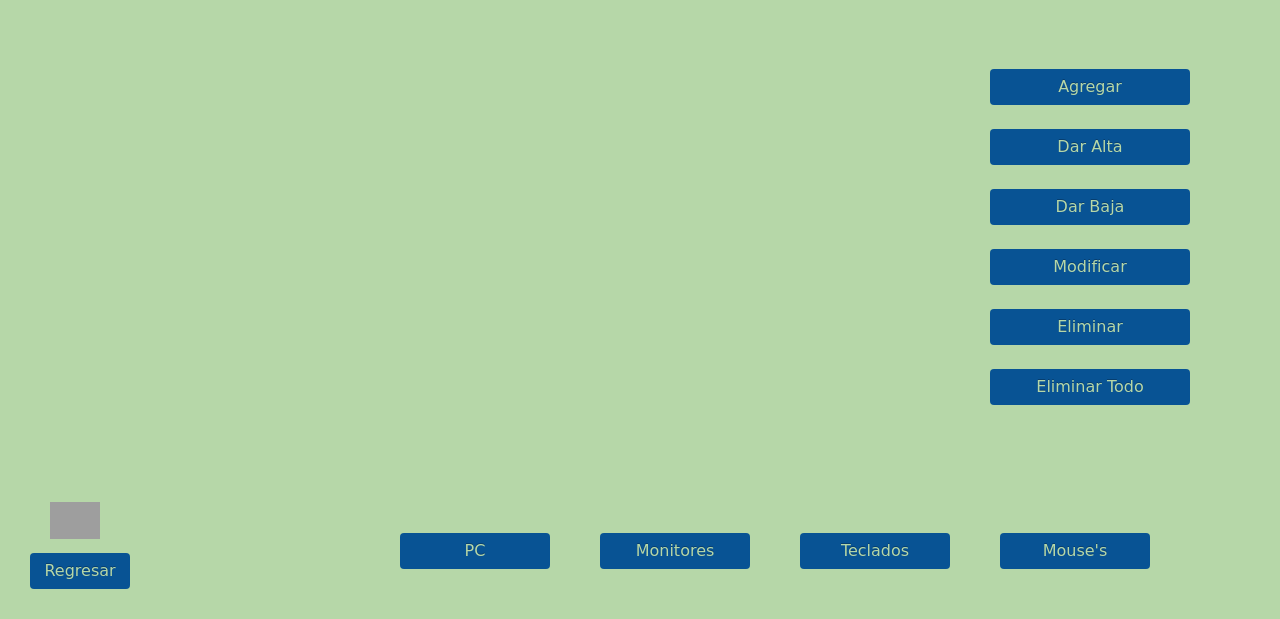
After one commit to luisdavid919/ccreduaem, a PHP site: page /admin_mouse.html in a window 1280 px wide. The commit adds this page. Shown: the part 181-800 px from the top of the page. Run offline with PHP 8.4, Linux system fonts and the light colour scheme; some libraries are stand-ins or nearby versions; grey boxes are pictures that could not be loaded.

Commit message:
Se agregaron 5 ventanas más para Administrador
Recordatorio!!!!
No están configuradas los Botones para abrir al clickear otra ventana.

```diff
--- /dev/null
+++ b/admin_mouse.html
@@ -0,0 +1,72 @@
+<html lang="es">
+<head>
+  <meta charset="utf-8">
+  <title>Centro de Cómputo Redes FCAeI</title>
+  <link rel="stylesheet" href="css/bootstrap.css">
+  <link rel="stylesheet" href="css/estilos.css">
+</head>
+
+<body>
+  <div class="container-fluid">
+<!---LOGOS PRINCIPALES----------->
+    <div class="row">
+  <div class="col-4">
+  <img class='imglogo img-fluid' src="C:\xampp\htdocs\ccreduaem\images\fcaei logo.png"/>
+  </div>
+  <div class="col-4">
+  <img class= 'imglogos img-fluid' src="C:\xampp\htdocs\ccreduaem\images\uaem logo.png"/>
+  </div>
+  <!--Título Principal y Cuerpo de la Página Por Toni R -->
+  <div class="col-12">
+      <h1 class="display-12">Centro de Cómputo Redes FCAeI</h1>
+  </div>
+</div>
+
+<div class="row">
+<div class="col-lg-12"><h3>Equipos Mouse</h3>
+</div>
+</div>
+<!---BOTONES----------->
+   <div class='boton' >
+      <button type="submit" class="btn btn-primary7" >Agregar</button>
+      </div>
+        <div class='boton' >
+      <button type="submit" class="btn btn-primary8" >Dar Alta</button>
+      </div>
+    <div class='boton' >
+      <button type="submit" class="btn btn-primary9" >Dar Baja</button>
+      </div>
+    <div class='boton' >
+      <button type="submit" class="btn btn-primary10" >Modificar</button>
+      </div>
+    <div class='boton' >
+        <button type="submit" class="btn btn-primary11" >Eliminar</button>
+        </div>
+    <div class='boton' >
+          <button type="submit" class="btn btn-primary12" >Eliminar Todo</button>
+          </div>
+    <div class='boton' >
+            <button type="submit" class="btn btn-primary13" >PC</button>
+            </div>
+    <div class='boton' >
+              <button type="submit" class="btn btn-primary14" >Monitores</button>
+              </div>
+    <div class='boton' >
+                <button type="submit" class="btn btn-primary15" >Teclados</button>
+                </div>
+    <div class='boton' >
+                  <button type="submit" class="btn btn-primary16" >Mouse's</button>
+                  </div>
+      <div class="col-4">
+      <img class= 'imglogo6 img-fluid' src="C:\xampp\htdocs\ccreduaem\images\back.png"/>
+      </div>
+    <div class='boton' >
+      <button type="submit" class="btn btn-primary6" >Regresar</button>
+      </div>
+
+
+  <script src="js/jquery.js"></script>
+  <script src="js/bootstrap.js"></script>
+</body>
+
+</html>
--- a/css/estilos.css
+++ b/css/estilos.css
@@ -11,7 +11,7 @@ body {
   top: 0px;
   left: 10px;
   width:250px;
-  height:150;
+  height:180;
 }
 
 /* Logo UAEM*/
@@ -45,7 +45,6 @@ h1{
     display: flex;
     justify-content: center;
     align-items: center;
-
     }
 .form-control{
   display: flex;
@@ -53,6 +52,7 @@ h1{
   align-items: center;
 }
 /*Caja Form*/
+
 form{
 margin-top: 40px;
 }
@@ -92,8 +92,16 @@ label{
 
 
 /*------------------------------ADMIN------------------------------*/
-
-
+/*Título Principal*/
+h3{
+  font-size: 300%;
+  color: #2b78e4;
+  font-family:cursive;
+  text-align: center;
+  display: flex;
+  justify-content: center;
+  align-items: center;
+  }
 /* Logos Principales */
 .imglogo1{
 position: fixed;
@@ -196,3 +204,147 @@ width:100px;
   right: 30px;
   width:125px;
 }
+/*------------------------------ADMIN (Equipos)------------------------------*/
+
+/* Logo y Botón Regresar*/
+.imglogo6{
+position: fixed;
+bottom: 80px;
+left: 50px;
+width:50px;
+}
+
+.btn-primary6{
+  color: #b6d7a8;
+  font-family: cursive;
+  text-shadow: 0 -1px 0 rgba(0, 0, 0, 0.25);
+  background-color: #085394;
+  border: none;
+  position: fixed;
+  bottom: 30px;
+  left: 30px;
+  width:100px;
+}
+
+/* Posición de Botones (Lateral Derecha)*/
+.btn-primary7{
+  color: #b6d7a8;
+  font-family: cursive;
+  text-shadow: 0 -1px 0 rgba(0, 0, 0, 0.25);
+  background-color: #085394;
+  border: none;
+  position: fixed;
+  top: 250px;
+  right: 90px;
+  width:200px;
+}
+
+.btn-primary8{
+  color: #b6d7a8;
+  font-family: cursive;
+  text-shadow: 0 -1px 0 rgba(0, 0, 0, 0.25);
+  background-color: #085394;
+  border: none;
+  position: fixed;
+  top: 310px;
+  right: 90px;
+  width:200px;
+}
+
+.btn-primary9{
+  color: #b6d7a8;
+  font-family: cursive;
+  text-shadow: 0 -1px 0 rgba(0, 0, 0, 0.25);
+  background-color: #085394;
+  border: none;
+  position: fixed;
+  top: 370px;
+  right: 90px;
+  width:200px;
+}
+
+.btn-primary10{
+  color: #b6d7a8;
+  font-family: cursive;
+  text-shadow: 0 -1px 0 rgba(0, 0, 0, 0.25);
+  background-color: #085394;
+  border: none;
+  position: fixed;
+  top: 430px;
+  right: 90px;
+  width:200px;
+}
+
+.btn-primary11{
+  color: #b6d7a8;
+  font-family: cursive;
+  text-shadow: 0 -1px 0 rgba(0, 0, 0, 0.25);
+  background-color: #085394;
+  border: none;
+  position: fixed;
+  top: 490px;
+  right: 90px;
+  width:200px;
+}
+
+.btn-primary12{
+  color: #b6d7a8;
+  font-family: cursive;
+  text-shadow: 0 -1px 0 rgba(0, 0, 0, 0.25);
+  background-color: #085394;
+  border: none;
+  position: fixed;
+  top: 550px;
+  right: 90px;
+  width:200px;
+}
+
+/* Posición de Botones (Inferior)*/
+
+.btn-primary13{
+  color: #b6d7a8;
+  font-family: cursive;
+  text-shadow: 0 -1px 0 rgba(0, 0, 0, 0.25);
+  background-color: #085394;
+  border: none;
+  position: fixed;
+  bottom: 50px;
+  left:400px;
+  width:150px;
+}
+
+.btn-primary14{
+  color: #b6d7a8;
+  font-family: cursive;
+  text-shadow: 0 -1px 0 rgba(0, 0, 0, 0.25);
+  background-color: #085394;
+  border: none;
+  position: fixed;
+  bottom: 50px;
+  left:600px;
+  width:150px;
+}
+
+.btn-primary15{
+  color: #b6d7a8;
+  font-family: cursive;
+  text-shadow: 0 -1px 0 rgba(0, 0, 0, 0.25);
+  background-color: #085394;
+  border: none;
+  position: fixed;
+  bottom: 50px;
+  left:800px;
+  width:150px;
+}
+
+.btn-primary16{
+  color: #b6d7a8;
+  font-family: cursive;
+  text-shadow: 0 -1px 0 rgba(0, 0, 0, 0.25);
+  background-color: #085394;
+  border: none;
+  position: fixed;
+  bottom: 50px;
+  left:1000px;
+  width:150px;
+}
--- a/index.html
+++ b/index.html
@@ -10,12 +10,11 @@
 
 <body>
   <div class="container-fluid">
-
+<!---LOGOS PRINCIPALES----------->
     <div class="row">
   <div class="col-4">
   <img class='imglogo img-fluid' src="C:\xampp\htdocs\ccreduaem\images\fcaei logo.png"/>
   </div>
-
   <div class="col-4">
   <img class= 'imglogos img-fluid' src="C:\xampp\htdocs\ccreduaem\images\uaem logo.png"/>
   </div>
@@ -25,7 +24,7 @@
   </div>
 </div>
     </div>
-
+<!---FORMULARIO USUARIO----------->
   <form>
     <div class="row">
   <div class="col-lg-12"><h2>Iniciar Sesión</h2>
```
Also changed, not shown: admin.html (+5 -5 lines), admin_equipos.html (added, +72 -0 lines), admin_monitor.html (added, +72 -0 lines), admin_teclados.html (added, +72 -0 lines).
